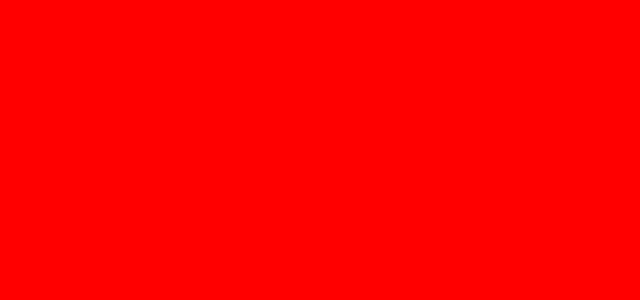
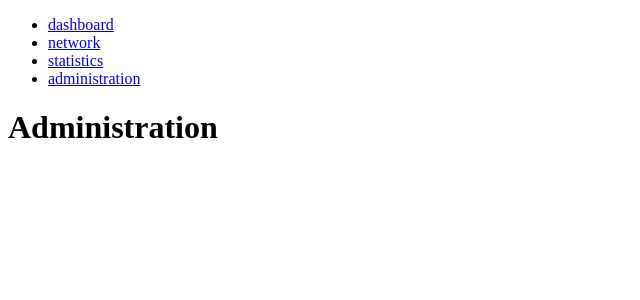
Before and after one commit to SImkeAnthony/frontend-app-react-snmp, a React (Create React App) app: page /administration in a window 1280 px wide. Shown: the top 300 px of the page, without its empty margins (0-640 px from the left). Built offline with nearby package versions, Linux system fonts and the light colour scheme.

Commit message:
f1 <ajout du router react et des vues (basic)>

```diff
--- a/package.json
+++ b/package.json
@@ -8,7 +8,8 @@
     "@testing-library/user-event": "^13.5.0",
     "react": "^18.2.0",
     "react-dom": "^18.2.0",
-    "react-scripts": "5.0.1",
+    "react-script": "^2.0.5",
+    "react-scripts": "^5.0.1",
     "web-vitals": "^2.1.4"
   },
   "scripts": {
@@ -34,5 +35,8 @@
       "last 1 firefox version",
       "last 1 safari version"
     ]
+  },
+  "devDependencies": {
+    "react-router-dom": "^6.4.3"
   }
 }
--- a/src/components/App.js
+++ b/src/components/App.js
@@ -1,7 +1,24 @@
+import Layout from "../pages/Layout";
+import {BrowserRouter, Route, Routes} from "react-router-dom";
+import Dashboard from "../pages/Dashboard";
+import Network from "../pages/Network";
+import Statistics from "../pages/Statistics";
+import Administration from "../pages/Administration";
+import Error404 from "../pages/Error404";
+
 function App() {
   return (
-    <div className="App">
-    </div>
+    <BrowserRouter>
+      <Routes>npm
+        <Route path="/" element={<Layout/>}>
+          <Route index element={<Dashboard/>}/>
+          <Route path="/network" element={<Network/>}/>
+          <Route path="/statistics" element={<Statistics/>}/>
+          <Route path="/administration" element={<Administration/>}/>
+          <Route path="*" element={<Error404/>}/>
+        </Route>
+      </Routes>
+    </BrowserRouter>
   );
 }
 
--- /dev/null
+++ b/src/pages/Administration.js
@@ -0,0 +1,7 @@
+const Administration = ()=>{
+    return(
+        <h1>Administration</h1>
+    )
+};
+
+export default Administration;
--- /dev/null
+++ b/src/pages/Dashboard.js
@@ -0,0 +1,6 @@
+const Dashboard = ()=>{
+    return(
+        <h1>Dashboard</h1>
+    )
+};
+export default Dashboard;
--- /dev/null
+++ b/src/pages/Error404.js
@@ -0,0 +1,7 @@
+const Error404 = ()=>{
+    return(
+        <h1>Error 404 Not Found</h1>
+    )
+}
+
+export default Error404;
--- /dev/null
+++ b/src/pages/Layout.js
@@ -0,0 +1,19 @@
+import {Outlet,Link} from "react-router-dom";
+
+const Layout = ()=>{
+    return(
+        <>
+            <nav>
+                <ul>
+                    <li> <Link to="/">dashboard</Link> </li>
+                    <li> <Link to="/network">network</Link> </li>
+                    <li> <Link to="/statistics">statistics</Link> </li>
+                    <li> <Link to="/administration">administration</Link> </li>
+                </ul>
+            </nav>
+            <Outlet/>
+        </>
+    )
+};
+
+export default Layout;
--- /dev/null
+++ b/src/pages/Network.js
@@ -0,0 +1,7 @@
+const Network = ()=>{
+    return(
+        <h1>Network</h1>
+    )
+};
+
+export default Network;
--- /dev/null
+++ b/src/pages/Statistics.js
@@ -0,0 +1,7 @@
+const Statistics = ()=>{
+    return(
+        <h1>Statistics</h1>
+    )
+};
+
+export default Statistics;
--- a/src/style/index.css
+++ b/src/style/index.css
@@ -1,3 +1,3 @@
 body{
-  background-color: red;
+  /*background-color: red;*/
 }
```
Also changed, not shown: 1 other file (tests, documents, lock files or other folders).
